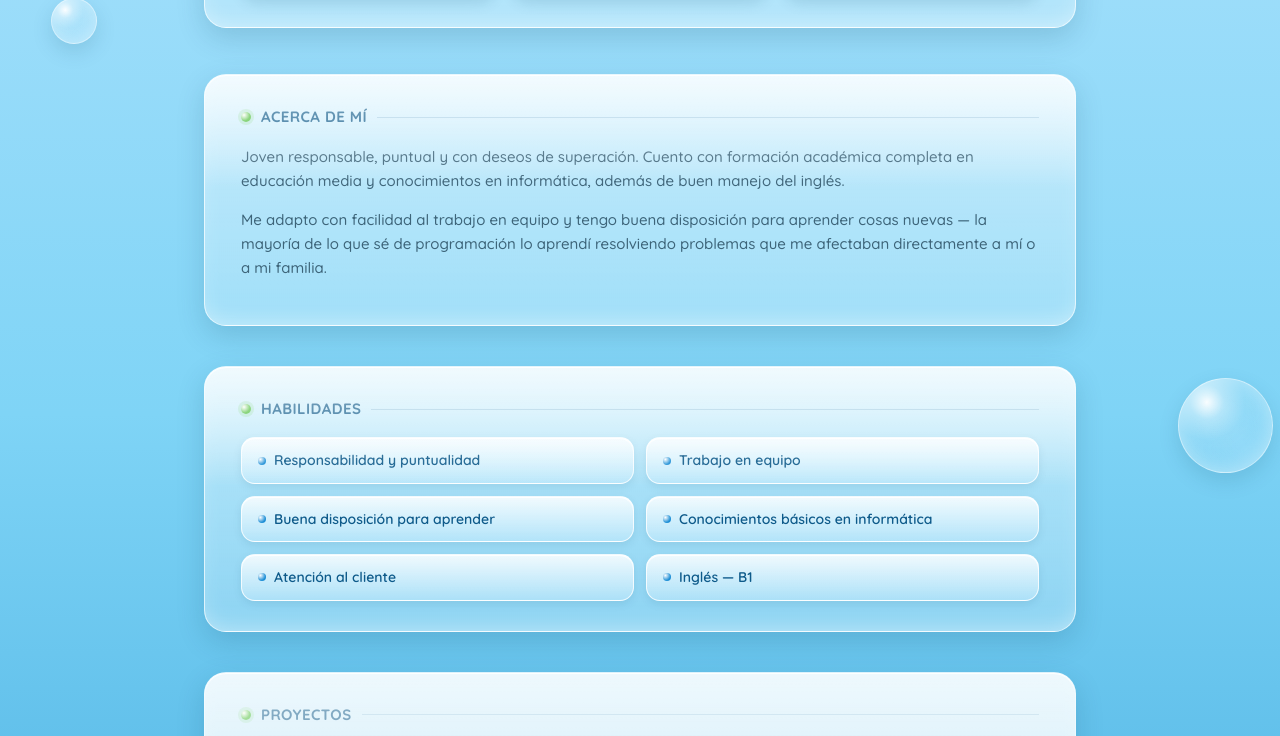
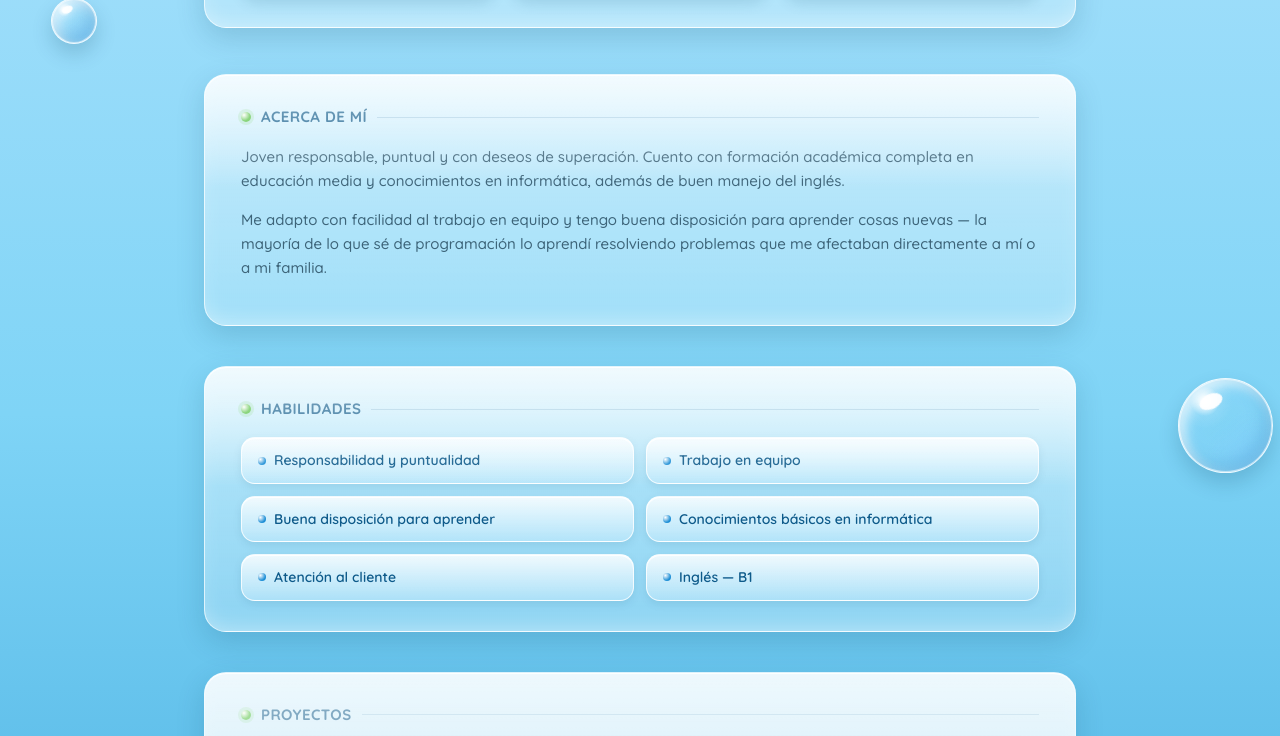
Before and after one commit to BL4Z3progr4mm3r/BL4Z3progr4mm3r.github.io, a plain HTML site: page index.html in a window 1280 px wide. Shown: the part 522-1258 px from the top of the page. Drawn offline with Linux system fonts and the light colour scheme; a web font is replaced by a local one.

Commit message:
Refine bubble styles in index.html
Updated bubble styles with new gradients and shadows.

```diff
--- a/index.html
+++ b/index.html
@@ -39,13 +39,28 @@
   .bubble{
     position:absolute;
     border-radius:50%;
+    overflow:hidden;
     background:
-      radial-gradient(circle at 30% 25%, rgba(255,255,255,0.95) 0%, rgba(255,255,255,0.35) 18%, rgba(255,255,255,0.05) 40%, transparent 60%),
-      radial-gradient(circle at 70% 75%, rgba(180,230,255,0.25), transparent 60%),
-      rgba(255,255,255,0.08);
-    border: 1px solid rgba(255,255,255,0.55);
-    box-shadow: inset 0 0 20px rgba(255,255,255,0.4), 0 8px 20px rgba(20,80,110,0.15);
+      radial-gradient(circle at 28% 24%, rgba(255,255,255,1) 0%, rgba(255,255,255,0.85) 5%, rgba(255,255,255,0.1) 15%, transparent 28%),
+      radial-gradient(circle at 74% 80%, rgba(130,205,255,0.4), transparent 42%),
+      radial-gradient(circle at 50% 50%, rgba(255,255,255,0.02), rgba(160,215,255,0.14) 55%, rgba(255,255,255,0.28) 88%, rgba(255,255,255,0.65) 100%);
+    border: 1px solid rgba(255,255,255,0.85);
+    box-shadow:
+      inset 0 0 0 1px rgba(255,255,255,0.5),
+      inset -8px -8px 16px rgba(50,130,185,0.28),
+      inset 7px 7px 12px rgba(255,255,255,0.6),
+      0 10px 20px rgba(15,70,100,0.2);
     pointer-events:none;
+  }
+  .bubble::after{
+    content:"";
+    position:absolute;
+    top:16%; left:22%;
+    width:26%; height:16%;
+    border-radius:50%;
+    background: rgba(255,255,255,0.95);
+    filter: blur(0.5px);
+    transform: rotate(-25deg);
   }
   .b1{ width:120px; height:120px; top:60px; left:6%; }
   .b2{ width:70px; height:70px; top:220px; left:88%; }
@@ -55,6 +70,7 @@
   .b6{ width:80px; height:80px; top:1750px; left:90%; }
 
   .wrap{ max-width: var(--maxw); margin: 0 auto; padding: 70px 24px 100px; position:relative; z-index:1; }
+
 
   /* glass panel base */
   .glass{
```
